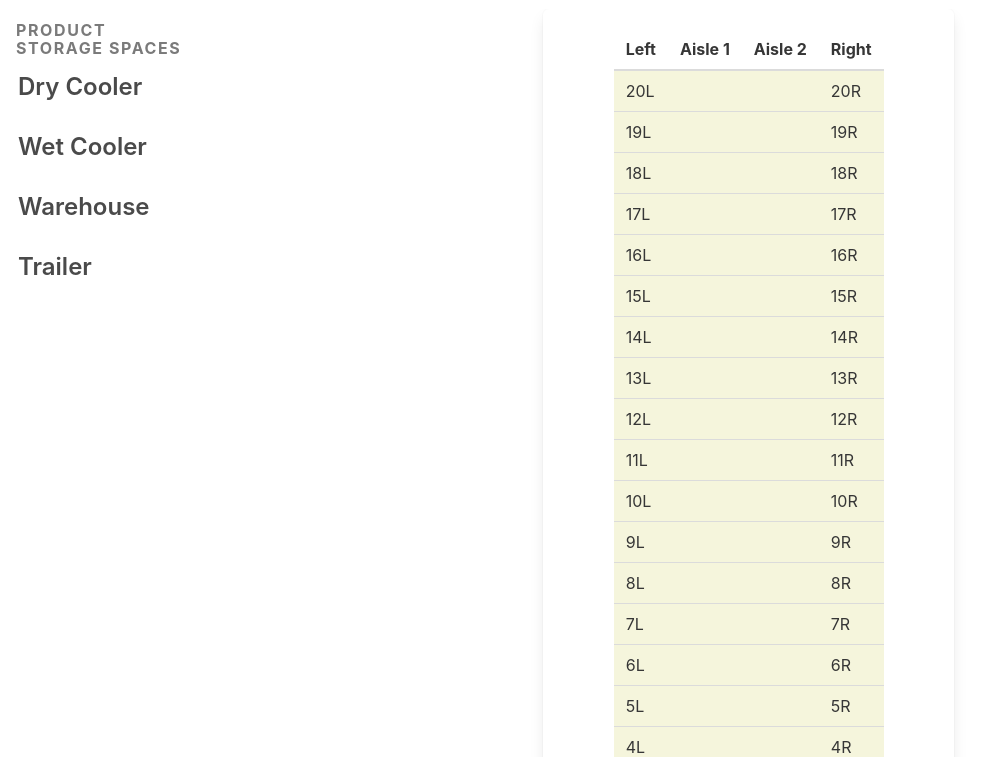
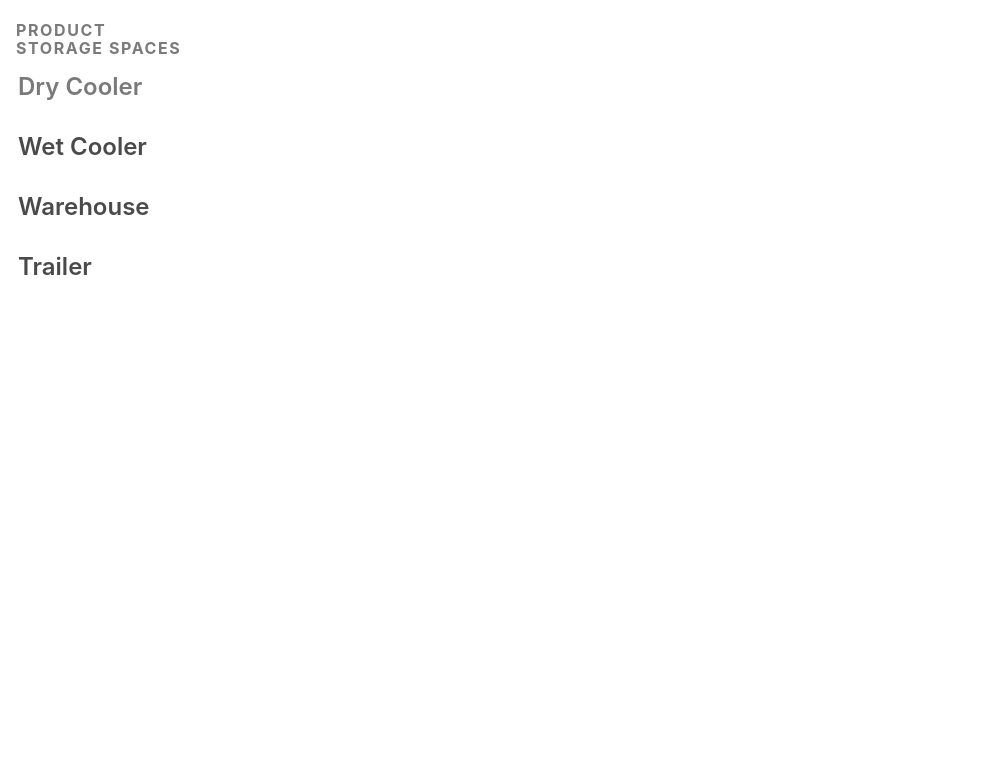
Before and after one commit to mdjonestwo/EaseHouse, a plain HTML site: page index.html in a window 1280 px wide. Both pictures are taken after a click on the link "Dry Cooler". Shown: the part 43-800 px from the top of the page, without its empty margins (0-1002 px from the left). Drawn offline with nearby package versions, Linux system fonts and the light colour scheme.

Commit message:
dry cooler toggle on

```diff
--- a/index.html
+++ b/index.html
@@ -67,8 +67,8 @@
         <div class="column"></div>
 
         <div class="column is-4">
-          <div class="box">
-            <table class="table">
+          <div class="box" id="dryCoolerLayout">
+            <table class="table" >
               <thead>
                 <th>Left</th>
                 <th>Aisle 1</th>
--- a/script.js
+++ b/script.js
@@ -1,9 +1,15 @@
 $(document).ready(function(){
     var td = $("td")
+
 
     $("td").click(function(){
       var redbground = $(this).toggleClass("red")
       return redbground
       });
 
+      $("#dryCooler").on("click", function () {
+        $("#dryCoolerLayout").toggleClass("is-hidden");
+        $("#dryCooler").toggleClass("has-text-grey");
+      });
+
   });
```
